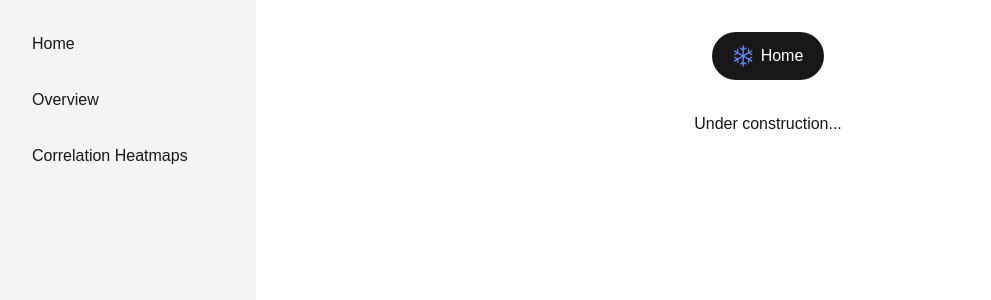
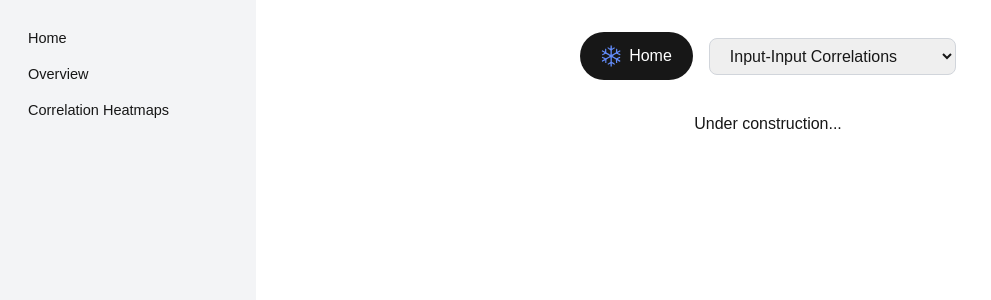
Before and after one commit to kylecsnow/js-ml-dashboard, a Next.js app in the folder frontend/: page /correlation-heatmaps in a window 1280 px wide. Shown: the top 300 px of the page, without its empty margins (0-991 px from the left). Built offline with nearby package versions, Linux system fonts and the light colour scheme.

Commit message:
tweak sidebar formatting and add dropdown to correlation heatmaps page

```diff
--- a/frontend/app/components/Sidebar.tsx
+++ b/frontend/app/components/Sidebar.tsx
@@ -2,23 +2,24 @@ import Link from 'next/link'
 
 export default function Sidebar() {
   return (
+    // TODO: add all the other pages
     <aside className="w-64 bg-gray-100 dark:bg-gray-800 p-6 hidden sm:block">
-      <nav className="flex flex-col gap-4">
+      <nav className="flex flex-col gap-[6px]">
         <Link
           href="/"
-          className="flex items-center gap-2 p-2 rounded-lg hover:bg-gray-200 dark:hover:bg-gray-700"
+          className="flex items-center gap-2 p-1 rounded-lg hover:bg-gray-200 dark:hover:bg-gray-700 text-[14.5px]"
         >
           Home
         </Link>
         <Link
           href="/overview"
-          className="flex items-center gap-2 p-2 rounded-lg hover:bg-gray-200 dark:hover:bg-gray-700"
+          className="flex items-center gap-2 p-1 rounded-lg hover:bg-gray-200 dark:hover:bg-gray-700 text-[14.5px]"
         >
           Overview
         </Link>
         <Link
           href="/correlation-heatmaps"
-          className="flex items-center gap-2 p-2 rounded-lg hover:bg-gray-200 dark:hover:bg-gray-700"
+          className="flex items-center gap-2 p-1 rounded-lg hover:bg-gray-200 dark:hover:bg-gray-700 text-[14.5px]"
         >
           Correlation Heatmaps
         </Link>
--- a/frontend/app/correlation-heatmaps/page.tsx
+++ b/frontend/app/correlation-heatmaps/page.tsx
@@ -1,9 +1,13 @@
-import React from 'react';
+'use client';
+
+import React, { useState } from 'react';
 import Image from "next/image";
 import Link from 'next/link';
 import Sidebar from '../components/Sidebar';
 
 const CorrelationHeatmapsPage = () => {
+  const [selectedDataset, setSelectedDataset] = useState('dataset1');
+
   return (
     <div className="flex min-h-screen">
       <Sidebar />
@@ -24,6 +28,16 @@ const CorrelationHeatmapsPage = () => {
             />
             Home
           </Link>
+
+          <select
+            value={selectedDataset}
+            onChange={(e) => setSelectedDataset(e.target.value)}
+            className="px-4 py-2 rounded-lg border border-gray-300 focus:outline-none focus:ring-2 focus:ring-blue-500 dark:bg-gray-700 dark:border-gray-600 dark:text-white"
+          >
+            <option value="Input-Input Correlations">Input-Input Correlations</option>
+            <option value="Input-Output Correlations">Input-Output Correlations</option>
+            <option value="Output-Output Correlations">Output-Output Correlations</option>
+          </select>
         </div>
         <div>
           <h1>Under construction...</h1>
--- a/frontend/app/overview/page.tsx
+++ b/frontend/app/overview/page.tsx
@@ -1,14 +1,13 @@
-import Link from 'next/link'  // Add this import at the top
 import Sidebar from '../components/Sidebar';
 
 export default function Overview() {
     return (
       // Replace the outer div with a sidebar layout
       <div className="flex min-h-screen">
-        <Sidebar></Sidebar>
+        <Sidebar />
         {/* Main content */}
         <div className="flex-1 grid grid-rows-[20px_1fr_20px] items-center justify-items-center p-8 pb-20 gap-16 sm:p-20">
-          // ... existing main content and footer ...
+          {/* ... existing main content and footer ... */}
         </div>
       </div>
     );
```
